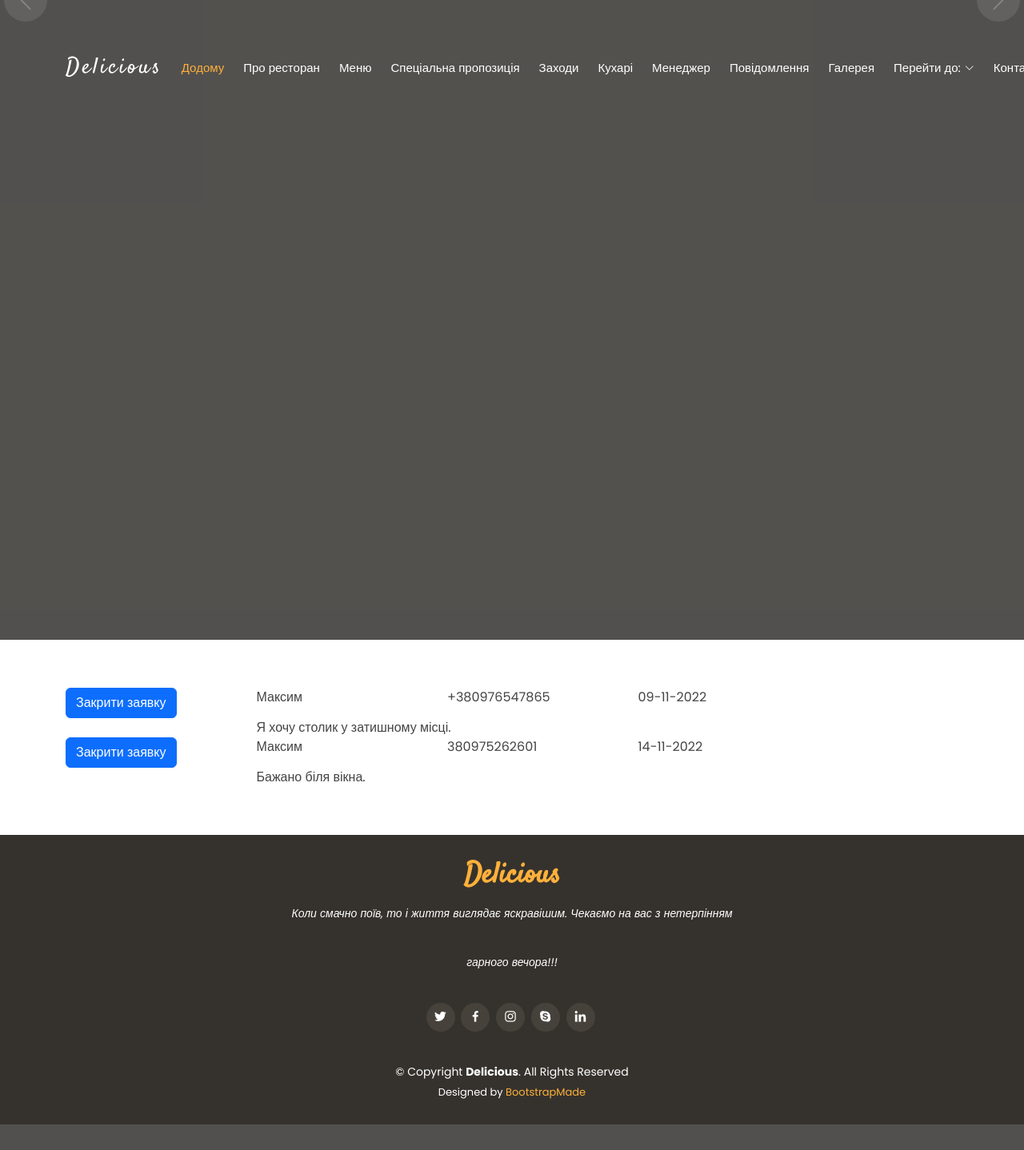
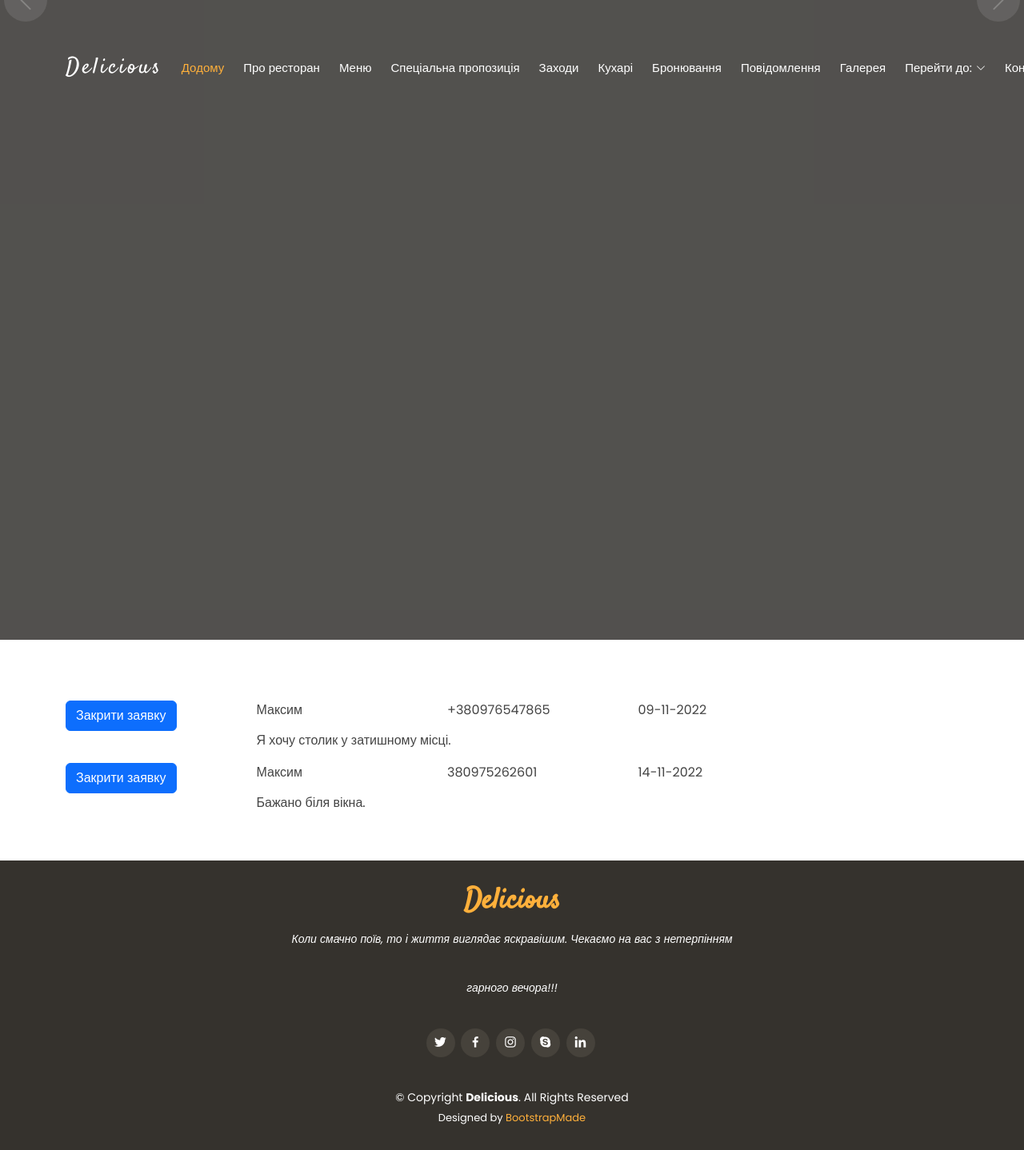
Before and after one commit to Makas888/My_restaurant, a Django app: page /manager/ in a window 1280 px wide. Shown: the whole page at 80% size. Before the commit the page ends 1406 px from the top, so only its background shows below. Run offline with Django 4.2, Linux system fonts and the light colour scheme; a user stored in the database is signed in; data comes from the database, SQL or seed files in the repository; both versions use the stored data as it was after the commit; some libraries are stand-ins or nearby versions.

Commit message:
new_button

```diff
--- a/django_restaurant/urls.py
+++ b/django_restaurant/urls.py
@@ -28,6 +28,7 @@ urlpatterns = [
     path('logout/', logout_view, name='logout'),
 
     path('summernote/', include('django_summernote.urls')),
+
     path('manager/', include('manager.urls'), name='manager'),
     path('user_message/', include('user_message.urls'), name='user_message')
 ]
--- a/manager/templates/reserve_list.html
+++ b/manager/templates/reserve_list.html
@@ -5,6 +5,7 @@
         <div class="container">
             <div class="col-md-10 col=md-offset-1">
                 {% for item in reserve_list %}
+                    <p></p>
                     <div class="row">
                         <div class="col-md-3">
                             <a href="{% url 'manager:reservation_close' pk=item.pk %}">
--- a/templates/index.html
+++ b/templates/index.html
@@ -68,7 +68,7 @@
                 <li><a class="nav-link scrollto" href="#events">Заходи</a></li>
                 <li><a class="nav-link scrollto" href="#chefs">Кухарі</a></li>
                 {% if 'Менеджер' in user.groups.all.0.name %}
-                <li><a class="nav-link scrollto" href="{% url 'manager:reservation_list' %}">Менеджер</a></li>
+                    <li><a class="nav-link scrollto" href="{% url 'manager:reservation_list' %}">Бронювання</a></li>
                     <li><a class="nav-link scrollto" href="{% url 'user_message:message_list' %}">Повідомлення</a></li>
                 {% endif %}
                 <li><a class="nav-link scrollto" href="#gallery">Галерея</a></li>
```
Also changed, not shown: account/views.py (line endings or trailing spaces), db.sqlite3, user_message/templates/user_message_list.html (line endings or trailing spaces). Lines whose indentation alone changed are shown as unchanged.
